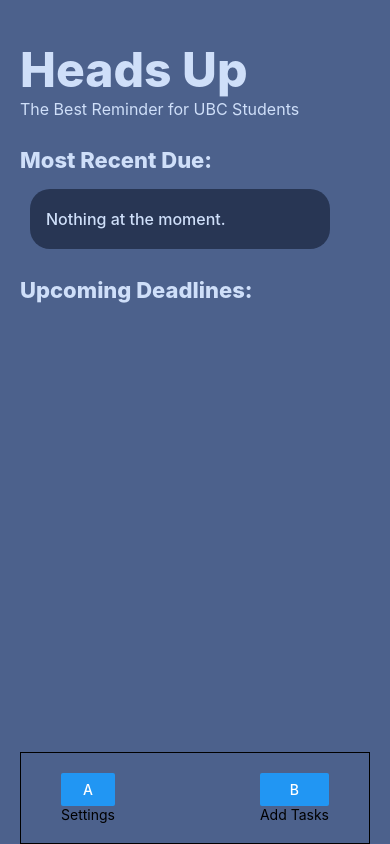
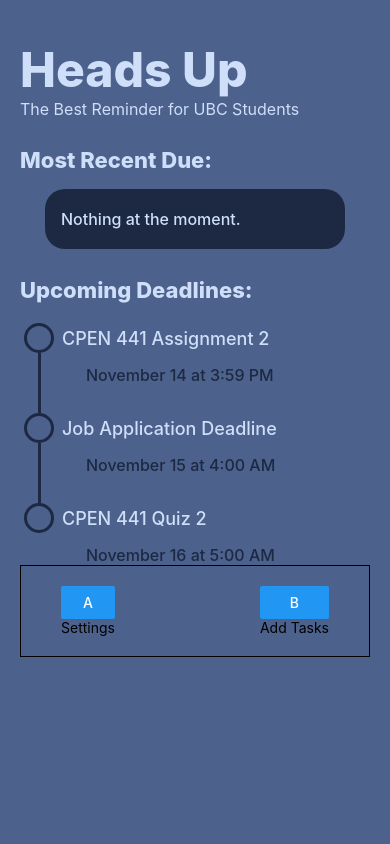
Before and after one commit to nekopudding/heads-up, a React Native app: screen / in a window 390 px wide. Built offline with nearby package versions, Linux system fonts and the light colour scheme.

Commit message:
add deadline list styling

```diff
--- a/App.js
+++ b/App.js
@@ -13,6 +13,7 @@ export default function App() {
       width: Dimensions.get('window').width,
       backgroundColor: clr.dark,
       paddingHorizontal: 20,
+      paddingTop: 20, //account for status bar height
     }}>
       <Header/>
       <Body/>
--- a/components/Body.js
+++ b/components/Body.js
@@ -2,14 +2,34 @@ import { View, Text,ScrollView,Image,TextInput,Dimensions } from 'react-native'
 import React from 'react'
 import { clr, styles } from '../styles'
 
+const fillerList = [
+  {
+    title: 'CPEN 441 Assignment 2',
+    dueDatetime: new Date(2022,10,14,23,59),
+    estTime: 5, //hours
+  },
+  {
+    title: 'Job Application Deadline',
+    dueDatetime: new Date(2022,10,15,12),
+    estTime: 5, //hours
+  },
+  {
+    title: 'CPEN 441 Quiz 2',
+    dueDatetime: new Date(22,10,16,13),
+    estTime: 5, //hours
+  }
+];
+
+const dateOptions = { timeZone: 'PST', month: 'long', day: 'numeric',hour: 'numeric',minute:'2-digit' };
+
+
 const Body = () => {
   return (
-    <ScrollView contentContainerStyle={{
-      flexGrow: 1,
-      width: Dimensions.get('window').width
+    <View style={{
+      overflow: 'hidden'
     }}>
       <Text style={styles.h2}>most recent due:</Text>
-      <TextInput
+      <View style={{display:'flex',flexDirection: 'row',justifyContent:'center'}}><TextInput
         style={{
           marginTop: 16,
           marginHorizontal: 10,
@@ -23,10 +43,45 @@ const Body = () => {
           fontWeight: '500'
         }}
         defaultValue='Nothing at the moment.'
-      />
+      /></View>
       <Text style={styles.h2}>upcoming deadlines:</Text>
-
-    </ScrollView>
+      {fillerList.map((item,index) => { return ( <>
+        <View
+          key={index}
+          style={{
+            display: 'flex',
+            flexDirection: 'row',
+            marginTop: (index === 0) ? 20: 0
+          }}
+        >
+          <View style={{
+            marginHorizontal: 4,
+            display: 'flex',
+            flexDirection: 'column',
+            alignItems: 'center',
+          }}>
+              <View style={{
+                width: 30,
+                height: 30,
+                borderRadius: 9999,
+                borderWidth: 3,
+                borderColor: clr.darker
+              }}/>
+              {index !== fillerList.length -1 && <View style={{
+                width: 3,
+                height:60,
+                backgroundColor: clr.darker
+              }}/>}
+          </View>
+          <View style={{marginLeft: 4}}>
+            <Text style={{marginTop: 5,...styles.h3}}>{item.title}</Text>
+            <Text style={{marginTop: 16, marginLeft:24,...styles.listItemDate}}>
+              {item.dueDatetime.toLocaleString('en-us', dateOptions)}
+            </Text>
+          </View>
+        </View>
+      </>)})}
+    </View>
   )
 }
 
--- a/components/Header.js
+++ b/components/Header.js
@@ -9,7 +9,6 @@ const Header = (
     <View style={{
       textAlign: 'left',
       width: '100%',
-      paddingTop: 20, //account for status bar height
       // borderColor: 'black',
       // borderWidth: 1,
     }}>
--- a/styles.js
+++ b/styles.js
@@ -3,7 +3,7 @@ import { StyleSheet } from "react-native";
 export const clr = {
   light: '#cfdff9',
   dark: '#4c618c',
-  darker: '#283654',
+  darker: '#1d2942',
 }
 export const styles = StyleSheet.create({
   textLight: {
@@ -31,5 +31,15 @@ export const styles = StyleSheet.create({
     fontWeight: '800',
     fontSize: 22,
     color: clr.light
+  },
+  h3: {
+    fontWeight: '500',
+    fontSize: 18,
+    color: clr.light
+  },
+  listItemDate: {
+    fontWeight: '500',
+    fontSize: 16,
+    color: clr.darker
   }
 })
```
